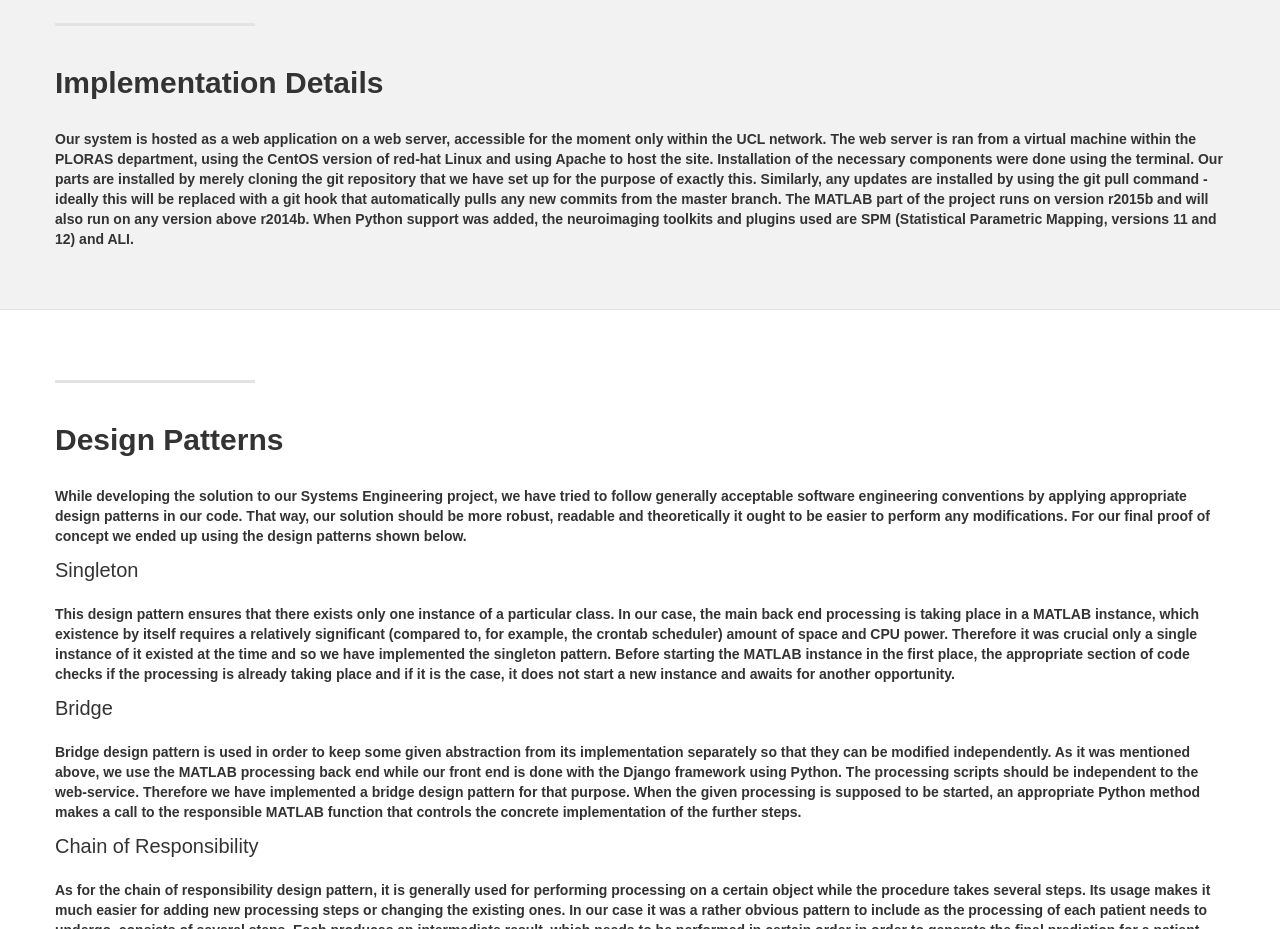
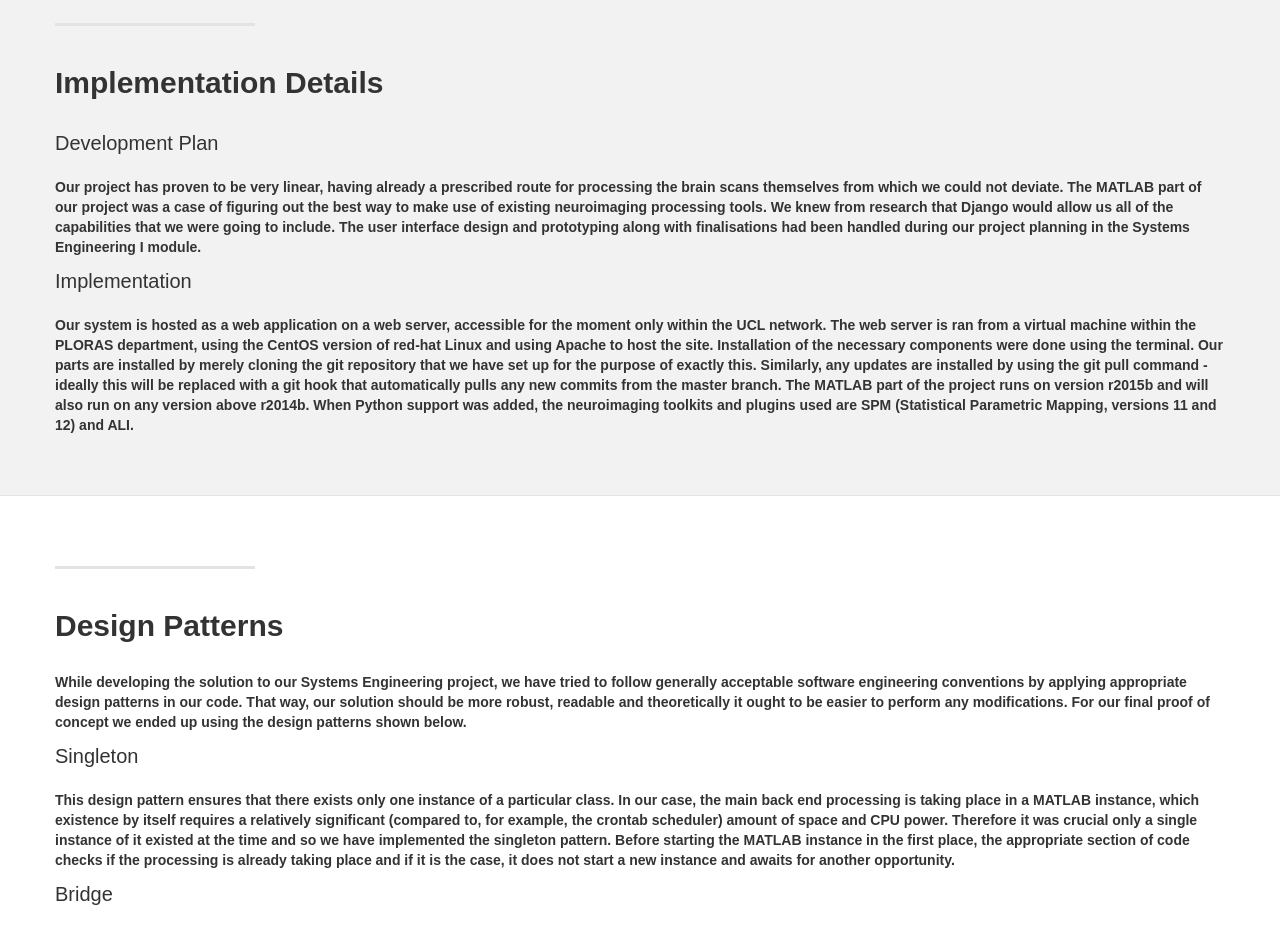
Before and after one commit to farbasmiah/Team32-Website, a plain HTML site: page Website/Development.html in a window 1280 px wide. Shown: the part 7940-8869 px from the top of the page. Drawn offline with nearby package versions, Linux system fonts and the light colour scheme; a web font is replaced by a local one.

Commit message:
Final: Video added + development plan

```diff
--- a/Website/Development.html
+++ b/Website/Development.html
@@ -560,6 +560,18 @@
                     <!-- clearfix makes it so elements are not side by side -->
                     <div class="clearfix"></div>
                     <h2 class="section-heading">Implementation Details</h2>
+					<p class="lead">
+						Development Plan
+                    </p>
+					<p>
+						Our project has proven to be very linear, having already a prescribed route for processing the brain scans themselves from which we could not deviate. The
+						MATLAB part of our project was a case of figuring out the best way to make use of existing neuroimaging processing tools. We knew from research that Django
+						would allow us all of the capabilities that we were going to include. The user interface design and prototyping along with finalisations had been handled
+						during our project planning in the Systems Engineering I module.
+					</p>
+					<p class="lead">
+						Implementation
+                    </p>
 					<p>
 						Our system is hosted as a web application on a web server, accessible for the moment only within the UCL network. The web server is ran from a virtual
 						machine within the PLORAS department, using the CentOS version of red-hat Linux and using Apache to host the site. Installation of the necessary components
```
Also changed, not shown: Website/index.html (+1 -1 lines).
